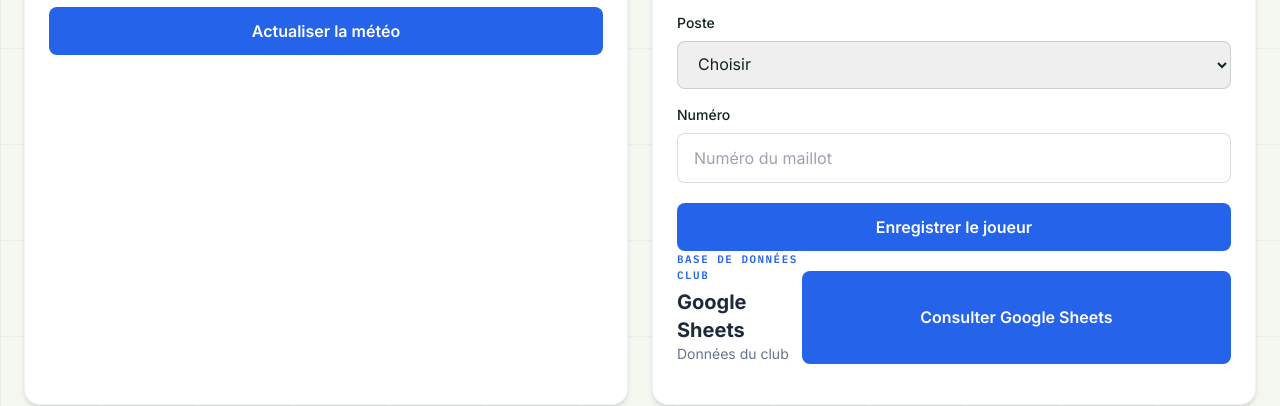
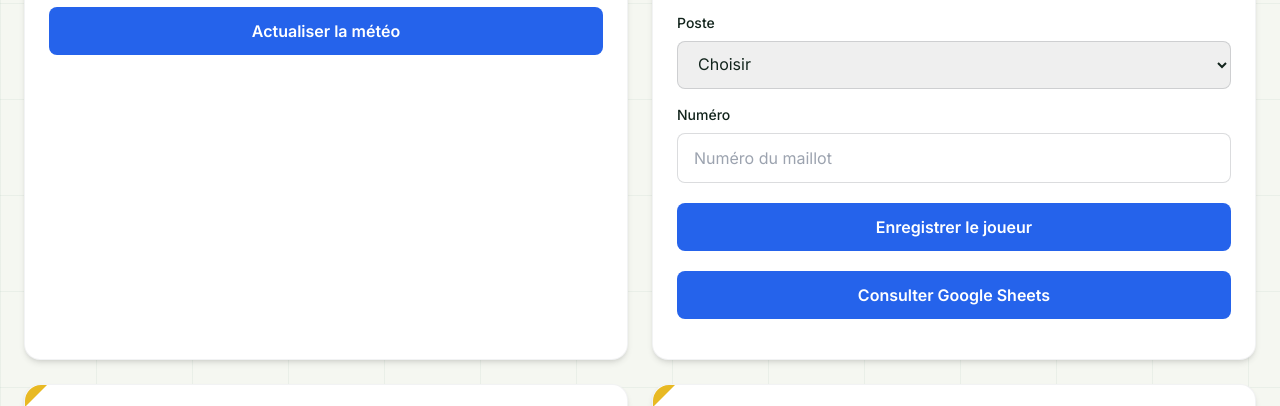
Before and after one commit to free560/football-club-webservice, a website with bundled scripts: page football-club-webservice/frontend/services.html in a window 1280 px wide. Shown: the part 546-952 px from the top of the page. Built offline with nearby package versions, Linux system fonts and the light colour scheme; no server answers.

Commit message:
Update services.html

```diff
--- a/football-club-webservice/frontend/services.html
+++ b/football-club-webservice/frontend/services.html
@@ -311,15 +311,6 @@
                         Enregistrer le joueur
                     </button>
                     <div class="flex justify-between">
-                        <div>
-                            <p class="eyebrow text-pitch-700 mb-1">Base de données club</p>
-                            <h3 class="text-xl font-bold text-slate-800">
-                                Google Sheets
-                            </h3>
-                            <p class="text-slate-500 text-sm">
-                                Données du club
-                            </p>
-                        </div>
                         <button id="openSheets"
                                 class="mt-5 w-full bg-pitch-600 hover:bg-pitch-700 text-white py-3 rounded-lg font-semibold transition-colors">
                             Consulter Google Sheets
```
